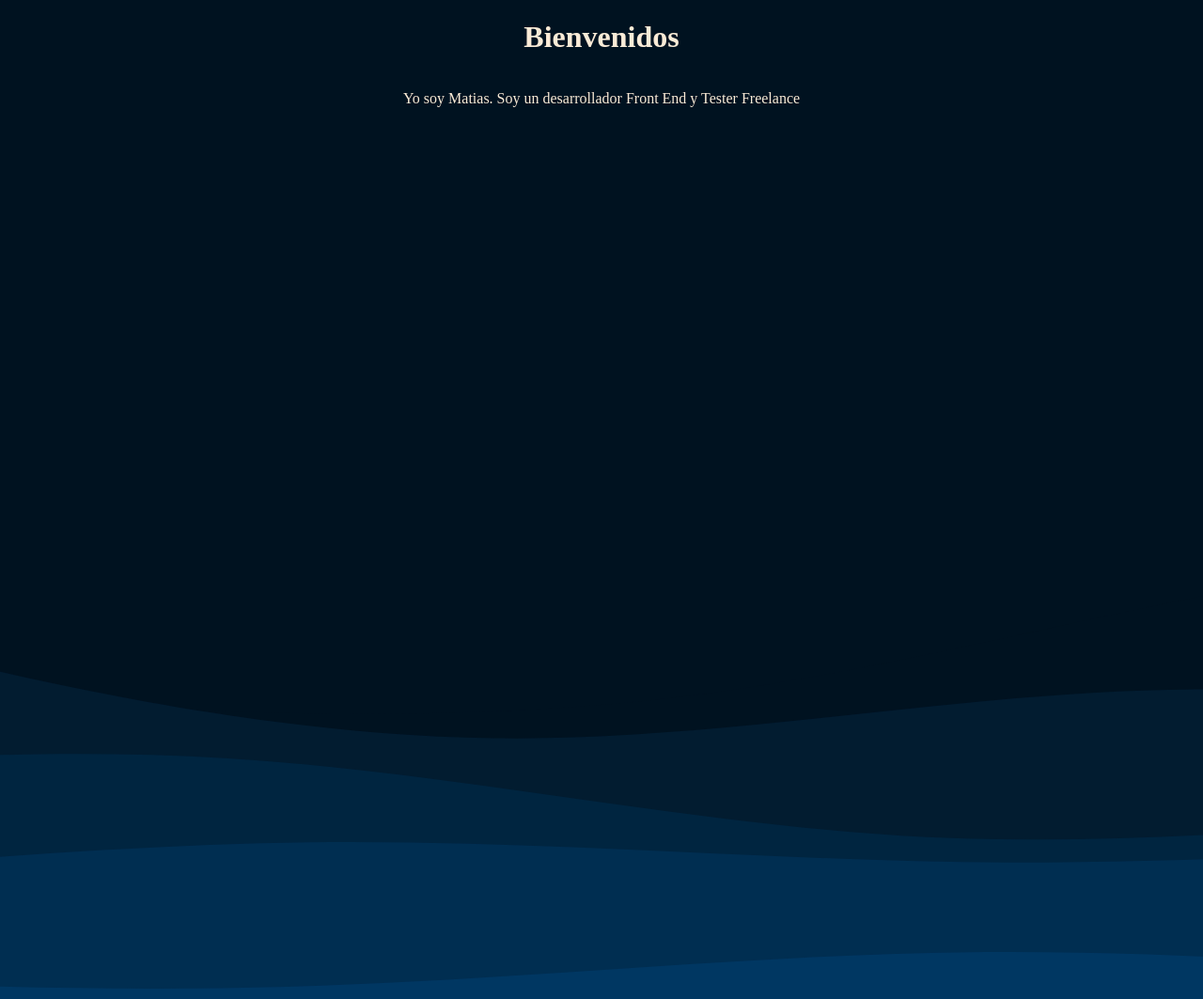
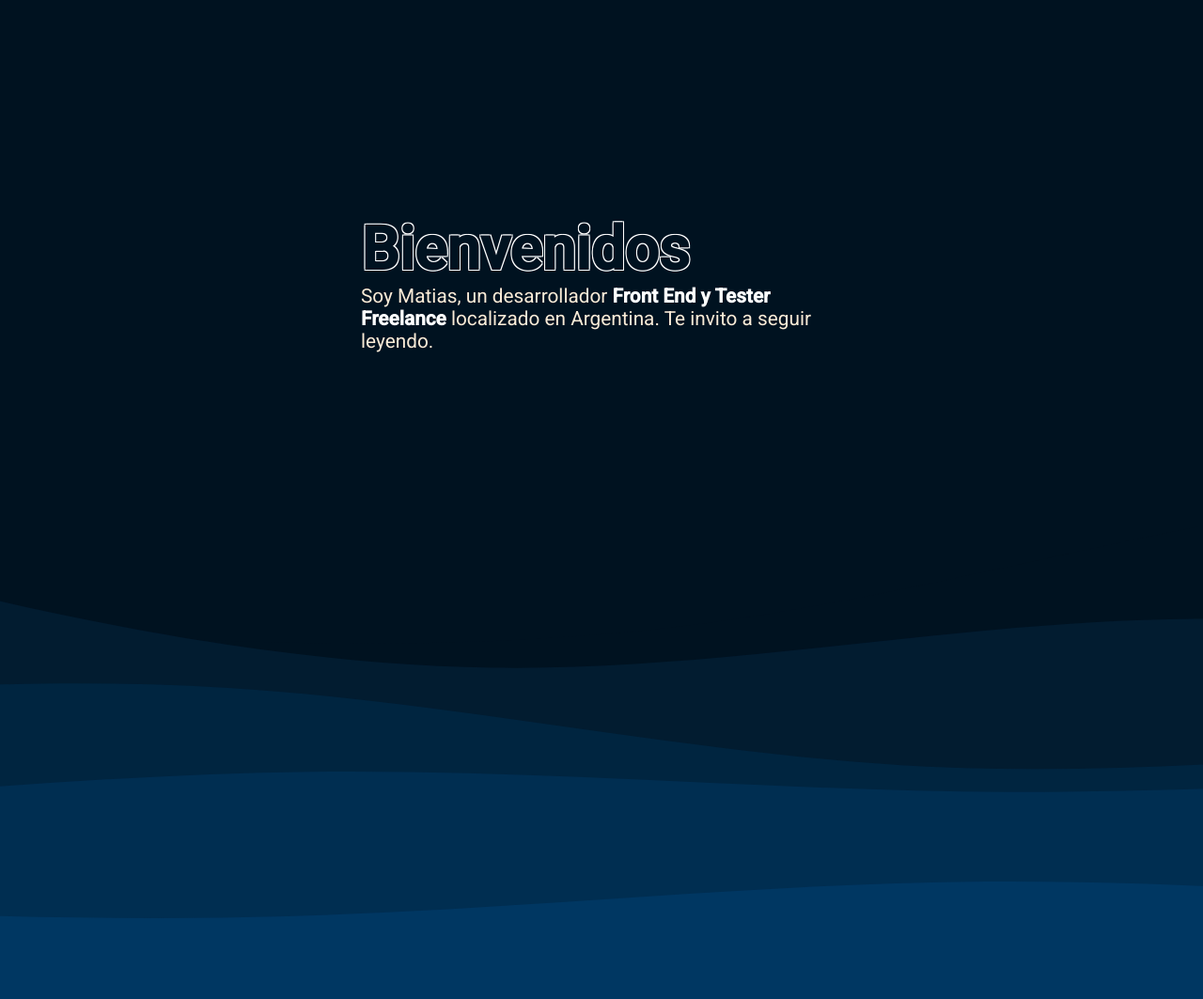
Before and after one commit to 30matias30/Portfolio, a plain HTML site: page index.html in a window 1280 px wide. Shown: the top 1063 px of the page at 94% size. Drawn offline with Linux system fonts and the light colour scheme.

Commit message:
Structure - V1.3

```diff
--- a/index.html
+++ b/index.html
@@ -4,6 +4,12 @@
     <meta charset="UTF-8">
     <meta http-equiv="X-UA-Compatible" content="IE=edge">
     <meta name="viewport" content="width=device-width, initial-scale=1.0">
+
+    <!-- FONT -->
+
+    <link rel="preconnect" href="https://fonts.googleapis.com">
+    <link rel="preconnect" href="https://fonts.gstatic.com" crossorigin>
+    <link href="https://fonts.googleapis.com/css2?family=Roboto:wght@100;300;400;500&display=swap" rel="stylesheet">
 
     <link rel="stylesheet" href="style.css">
     <link rel="stylesheet" href="animation-style.css">
@@ -19,17 +25,41 @@
 
     <div class="element-container">
 
-        <h1>Bienvenidos</h1>
-        <p>Yo soy Matias. Soy un desarrollador Front End y Tester Freelance</p>
+        <h1 class="title-border">Bienvenidos</h1>
+
+        <p>
+            Soy Matias, un desarrollador <span> Front End y Tester Freelance</span> localizado en Argentina.
+
+            Te invito a seguir leyendo.
+        </p>
 
     </div>
 
-    <div class="blob">
+    <div class="blob blob1">
 
         <svg id="visual" viewBox="0 0 900 400" width="400" height="400" xmlns="http://www.w3.org/2000/svg" xmlns:xlink="http://www.w3.org/1999/xlink" version="1.1">
             <g transform="translate(447.09563554557064 303.72727645875017)">
                 <path fill="#021c30">
-                    <animate attributeName="d" dur="20000ms" repeatCount="indefinite"
+                    <animate attributeName="d" dur="10000ms" repeatCount="indefinite"
+                        values="
+                        M180.9 -269.1C227.8 -251.4 254.4 -189.9 266.4 -131.2C278.4 -72.5 275.8 -16.6 276.2 45.7C276.6 108 280 176.8 246.3 210.4C212.5 244 141.6 242.4 79 253.9C16.3 265.5 -38 290.1 -86.2 281.5C-134.4 272.9 -176.4 231.1 -220.1 187.1C-263.7 143.2 -309 97.1 -313 47.1C-316.9 -2.9 -279.4 -56.7 -244.6 -102.9C-209.8 -149.1 -177.6 -187.7 -137.3 -208.3C-97 -229 -48.5 -231.7 9.3 -246.1C67 -260.6 134.1 -286.8 180.9 -269.1;
+                        M145.5 -235.9C190.9 -197.3 231.4 -160.8 245 -116.2C258.7 -71.7 245.3 -19.2 231.4 28.7C217.4 76.6 202.8 119.8 181.7 174.2C160.7 228.6 133.2 294.2 88.3 312.9C43.5 331.7 -18.7 303.5 -72.4 274.9C-126.2 246.2 -171.6 217.1 -210.7 178.8C-249.9 140.4 -282.8 92.9 -286.2 43.5C-289.6 -5.9 -263.5 -57.1 -240 -110C-216.5 -162.9 -195.6 -217.3 -156 -258.6C-116.4 -299.8 -58.2 -327.9 -4.1 -321.6C50.1 -315.3 100.2 -274.6 145.5 -235.9;
+                        M176.4 -278.8C217.6 -248 232.5 -180.5 253 -120.1C273.5 -59.7 299.6 -6.4 287.9 38C276.1 82.4 226.6 117.9 186.6 158.6C146.5 199.2 116 245 73.5 263.4C31.1 281.8 -23.2 272.8 -82.3 263.2C-141.3 253.6 -205.2 243.4 -231 205C-256.9 166.6 -244.8 100 -244.6 40.7C-244.5 -18.6 -256.4 -70.6 -241.7 -113.6C-227 -156.6 -185.7 -190.6 -141 -219.8C-96.2 -249.1 -48.1 -273.5 9.7 -288.7C67.6 -303.8 135.2 -309.6 176.4 -278.8;
+                        M180.9 -269.1C227.8 -251.4 254.4 -189.9 266.4 -131.2C278.4 -72.5 275.8 -16.6 276.2 45.7C276.6 108 280 176.8 246.3 210.4C212.5 244 141.6 242.4 79 253.9C16.3 265.5 -38 290.1 -86.2 281.5C-134.4 272.9 -176.4 231.1 -220.1 187.1C-263.7 143.2 -309 97.1 -313 47.1C-316.9 -2.9 -279.4 -56.7 -244.6 -102.9C-209.8 -149.1 -177.6 -187.7 -137.3 -208.3C-97 -229 -48.5 -231.7 9.3 -246.1C67 -260.6 134.1 -286.8 180.9 -269.1
+                        ">
+                    </animate>
+                </path>
+            </g>
+        </svg>
+
+
+    </div>
+    <div class="blob blob1">
+
+        <svg id="visual" viewBox="0 0 900 400" width="400" height="400" xmlns="http://www.w3.org/2000/svg" xmlns:xlink="http://www.w3.org/1999/xlink" version="1.1">
+            <g transform="translate(447.09563554557064 303.72727645875017)">
+                <path fill="#021c30">
+                    <animate attributeName="d" dur="10000ms" repeatCount="indefinite"
                         values="
                         M180.9 -269.1C227.8 -251.4 254.4 -189.9 266.4 -131.2C278.4 -72.5 275.8 -16.6 276.2 45.7C276.6 108 280 176.8 246.3 210.4C212.5 244 141.6 242.4 79 253.9C16.3 265.5 -38 290.1 -86.2 281.5C-134.4 272.9 -176.4 231.1 -220.1 187.1C-263.7 143.2 -309 97.1 -313 47.1C-316.9 -2.9 -279.4 -56.7 -244.6 -102.9C-209.8 -149.1 -177.6 -187.7 -137.3 -208.3C-97 -229 -48.5 -231.7 9.3 -246.1C67 -260.6 134.1 -286.8 180.9 -269.1;
                         M145.5 -235.9C190.9 -197.3 231.4 -160.8 245 -116.2C258.7 -71.7 245.3 -19.2 231.4 28.7C217.4 76.6 202.8 119.8 181.7 174.2C160.7 228.6 133.2 294.2 88.3 312.9C43.5 331.7 -18.7 303.5 -72.4 274.9C-126.2 246.2 -171.6 217.1 -210.7 178.8C-249.9 140.4 -282.8 92.9 -286.2 43.5C-289.6 -5.9 -263.5 -57.1 -240 -110C-216.5 -162.9 -195.6 -217.3 -156 -258.6C-116.4 -299.8 -58.2 -327.9 -4.1 -321.6C50.1 -315.3 100.2 -274.6 145.5 -235.9;
@@ -44,32 +74,11 @@
 
     </div>
 
-    <div class="blob">
-
-        <svg id="visual" viewBox="0 0 900 400" width="400" height="400" xmlns="http://www.w3.org/2000/svg" xmlns:xlink="http://www.w3.org/1999/xlink" version="1.1">
-            <g transform="translate(447.09563554557064 303.72727645875017)">
-                <path fill="#021c30">
-                    <animate attributeName="d" dur="20000ms" repeatCount="indefinite"
-                        values="
-                        M180.9 -269.1C227.8 -251.4 254.4 -189.9 266.4 -131.2C278.4 -72.5 275.8 -16.6 276.2 45.7C276.6 108 280 176.8 246.3 210.4C212.5 244 141.6 242.4 79 253.9C16.3 265.5 -38 290.1 -86.2 281.5C-134.4 272.9 -176.4 231.1 -220.1 187.1C-263.7 143.2 -309 97.1 -313 47.1C-316.9 -2.9 -279.4 -56.7 -244.6 -102.9C-209.8 -149.1 -177.6 -187.7 -137.3 -208.3C-97 -229 -48.5 -231.7 9.3 -246.1C67 -260.6 134.1 -286.8 180.9 -269.1;
-                        M145.5 -235.9C190.9 -197.3 231.4 -160.8 245 -116.2C258.7 -71.7 245.3 -19.2 231.4 28.7C217.4 76.6 202.8 119.8 181.7 174.2C160.7 228.6 133.2 294.2 88.3 312.9C43.5 331.7 -18.7 303.5 -72.4 274.9C-126.2 246.2 -171.6 217.1 -210.7 178.8C-249.9 140.4 -282.8 92.9 -286.2 43.5C-289.6 -5.9 -263.5 -57.1 -240 -110C-216.5 -162.9 -195.6 -217.3 -156 -258.6C-116.4 -299.8 -58.2 -327.9 -4.1 -321.6C50.1 -315.3 100.2 -274.6 145.5 -235.9;
-                        M176.4 -278.8C217.6 -248 232.5 -180.5 253 -120.1C273.5 -59.7 299.6 -6.4 287.9 38C276.1 82.4 226.6 117.9 186.6 158.6C146.5 199.2 116 245 73.5 263.4C31.1 281.8 -23.2 272.8 -82.3 263.2C-141.3 253.6 -205.2 243.4 -231 205C-256.9 166.6 -244.8 100 -244.6 40.7C-244.5 -18.6 -256.4 -70.6 -241.7 -113.6C-227 -156.6 -185.7 -190.6 -141 -219.8C-96.2 -249.1 -48.1 -273.5 9.7 -288.7C67.6 -303.8 135.2 -309.6 176.4 -278.8;
-                        M180.9 -269.1C227.8 -251.4 254.4 -189.9 266.4 -131.2C278.4 -72.5 275.8 -16.6 276.2 45.7C276.6 108 280 176.8 246.3 210.4C212.5 244 141.6 242.4 79 253.9C16.3 265.5 -38 290.1 -86.2 281.5C-134.4 272.9 -176.4 231.1 -220.1 187.1C-263.7 143.2 -309 97.1 -313 47.1C-316.9 -2.9 -279.4 -56.7 -244.6 -102.9C-209.8 -149.1 -177.6 -187.7 -137.3 -208.3C-97 -229 -48.5 -231.7 9.3 -246.1C67 -260.6 134.1 -286.8 180.9 -269.1
-                        ">
-                    </animate>
-                </path>
-            </g>
-        </svg>
-
-
-    </div>
-
-
     </div>
 
 </header>
 
-<svg viewBox="0 1000 5200 200"
+<svg viewBox="0 1000 5200 350"
     width="5200" height="500"
     xmlns="http://www.w3.org/2000/svg"
     xmlns:xlink="http://www.w3.org/1999/xlink"
@@ -133,7 +142,7 @@
                 <path fill="#000001"
                     d="M29.538 32.947c.692 1.124 1.444 2.201 3.037 2.201 1.338 0 2.04-.665 2.04-1.585 0-1.101-.726-1.492-2.198-2.133l-.807-.344c-2.329-.988-3.878-2.226-3.878-4.841 0-2.41 1.845-4.244 4.728-4.244 2.053 0 3.528.711 4.592 2.573l-2.514 1.607c-.553-.988-1.151-1.377-2.078-1.377-.946 0-1.545.597-1.545 1.377 0 .964.6 1.354 1.985 1.951l.807.344C36.452 29.645 38 30.839 38 33.523 38 36.415 35.716 38 32.65 38c-2.999 0-4.702-1.505-5.65-3.368L29.538 32.947zM17.952 33.029c.506.906 1.275 1.603 2.381 1.603 1.058 0 1.667-.418 1.667-2.043V22h3.333v11.101c0 3.367-1.953 4.899-4.805 4.899-2.577 0-4.437-1.746-5.195-3.368L17.952 33.029z" />
             </svg>
-            <svg xmlns="http://www.w3.org/2000/svg"
+            <svg class="svg" style="--order: 4" xmlns="http://www.w3.org/2000/svg"
                 viewBox="0 0 80 80" width="40px"
                 height="40px">
                 <path fill="#dcd5f2"
@@ -147,7 +156,7 @@
                         d="M49.072,33.212C48.193,32.348,46.644,32,44.334,32h-5.538L40,26h-2.1L34,46h1.99l2.388-12h0.419 h5.538c2.338,0,3.094,0.4,3.335,0.637c0.343,0.338,0.424,1.226,0.217,2.363l-1.767,9h2.106l1.626-8.63 C50.199,35.462,49.936,34.062,49.072,33.212z" />
                 </g>
             </svg>
-            <svg xmlns="http://www.w3.org/2000/svg"
+            <svg class="svg" style="--order: 5" xmlns="http://www.w3.org/2000/svg"
                 viewBox="0 0 48 48" width="48px"
                 height="48px">
                 <path fill="#F44336"
@@ -167,7 +176,7 @@
                         d="M39,38.604c-4.146,4.095-14.659,5.587-25.231,3.057C24.341,46.164,38.95,43.628,39,38.604z" />
                 </g>
             </svg>
-            <svg xmlns="http://www.w3.org/2000/svg"
+            <svg class="svg" style="--order: 6" xmlns="http://www.w3.org/2000/svg"
                 viewBox="0 0 48 48" width="48px"
                 height="48px">
                 <polygon fill="#0d91d6"
@@ -204,7 +213,7 @@
         </div>
 
         <div id="test-container" class="skills-container not-visible">
-            <img class="svg" src="./910349.png" alt="" srcset="">
+            <img class="svg" src="./Icons/Test/6563862da98f59000fe6b7e7.png" alt="" srcset="">
         </div>
 
     </div>
--- a/style.css
+++ b/style.css
@@ -2,12 +2,14 @@
     /* outline: solid 1px; */
     color: antiquewhite;
     overflow-x: hidden;
+    font-family: 'Roboto', sans-serif;
 }
 
 :root {
     --background: #001220;
     --background2: #021c30;
     --light: #003762;
+    --withe: #ffffff;
 }
 
 /* ROOT */
@@ -23,6 +25,7 @@ body {
 header {
     display: flex;
     justify-content: center;
+    align-items: center;
     /* background-color: aqua; */
     color: antiquewhite;
     position: relative;
@@ -30,15 +33,36 @@ header {
     height: 70vh;
 }
 
+.title-border {
+    color: var(--background);
+    font-size: 4rem;
+    margin-bottom: 0;
+
+    z-index: 2;
+
+    text-shadow:
+                -1px -1px 0 var(--withe),
+                1px -1px 0 var(--withe),
+                1px 1px 0 var(--withe),
+                -1px 1px 0 var(--withe);
+}
+
+header p {
+    font-size: 1.3rem;
+    margin: 0;
+}
+
+header p span {
+    color: var(--withe);
+    font-weight: bolder;
+}
+
+
 .blob {
     position: absolute;
 
-    top: 50%;
-    left: 50%;
-    transform: translate(-50%, -50%);
-
-    width: 400px;
-    height: 400px;
+    /* width: 400px;
+    height: 400px; */
 
     z-index: 1;
     overflow:hidden;
@@ -48,6 +72,12 @@ header {
 .blob:nth-child(2) {
     filter: blur(50px);
 
+}
+
+.blob1 {
+    top: 50%;
+    left: 50%;
+    transform: translate(-10%, -50%);
 }
 
 section {
@@ -66,14 +96,21 @@ main {
 }
 
 .element-container {
-    width: 40%;
+    max-width: 40%;
+    min-width: 410px;
 
+    /* display: flex;
+    flex-flow: column;
+    align-items: center; */
+
+
+    z-index: 2;
+}
+
+section .element-container {
     display: flex;
     flex-flow: column;
     align-items: center;
-
-
-    z-index: 2;
 }
 
 
```
Also changed, not shown: hola.titulo.svg (added).
